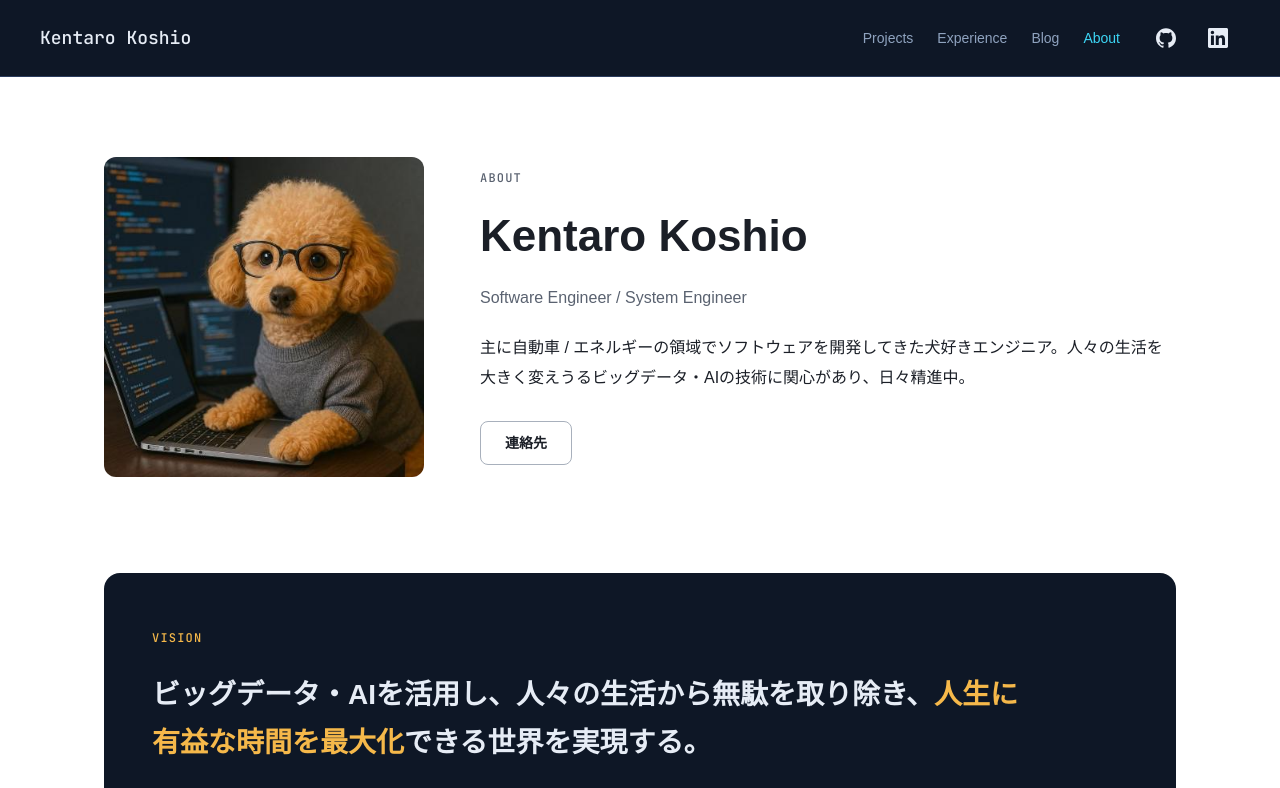
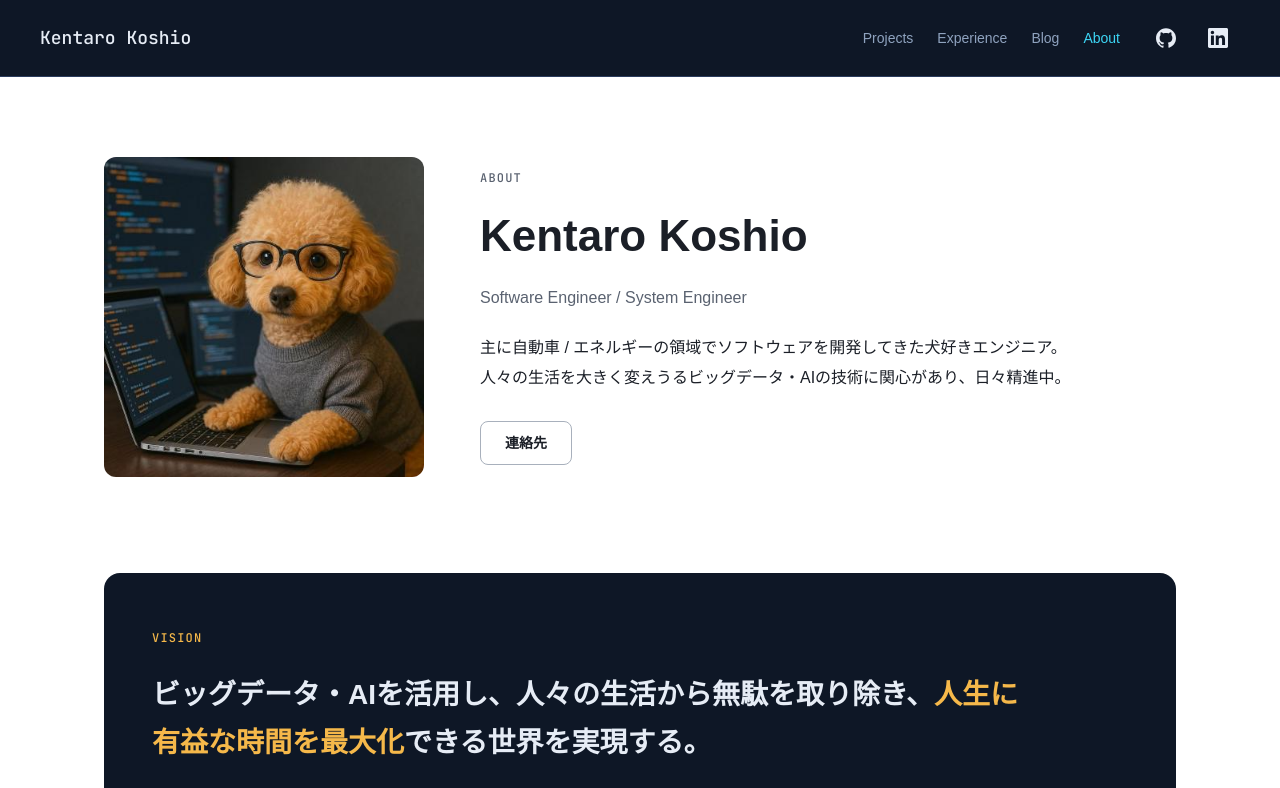
Before and after one commit to koshio123/portfolio, a Next.js app: page /about in a window 1280 px wide. Shown: the top 788 px of the page. Built offline with nearby package versions, Linux system fonts and the light colour scheme; a web font is replaced by a local one.

Commit message:
About: 自己紹介を文ごとに改行

```diff
--- a/app/about/page.tsx
+++ b/app/about/page.tsx
@@ -11,7 +11,10 @@ export const metadata: Metadata = {
   description: "自己紹介、大切にしていること、連絡先",
 };
 
-const intro = "主に自動車 / エネルギーの領域でソフトウェアを開発してきた犬好きエンジニア。人々の生活を大きく変えうるビッグデータ・AIの技術に関心があり、日々精進中。";
+const intro = [
+  "主に自動車 / エネルギーの領域でソフトウェアを開発してきた犬好きエンジニア。",
+  "人々の生活を大きく変えうるビッグデータ・AIの技術に関心があり、日々精進中。",
+];
 
 const values = [
   { title: "[価値観1]", text: "[説明]" },
@@ -42,7 +45,13 @@ export default function AboutPage() {
           <span className="label text-ink-muted">ABOUT</span>
           <h1 className="text-h1 font-bold">{site.name}</h1>
           <p className="text-ink-muted">{site.role}</p>
-          <p className="leading-[1.9]">{intro}</p>
+          <p className="leading-[1.9]">
+            {intro.map((line) => (
+              <span key={line} className="block">
+                {line}
+              </span>
+            ))}
+          </p>
           <div className="mt-2 flex flex-wrap gap-3">
             {site.resumePdf && (
               <a
```
